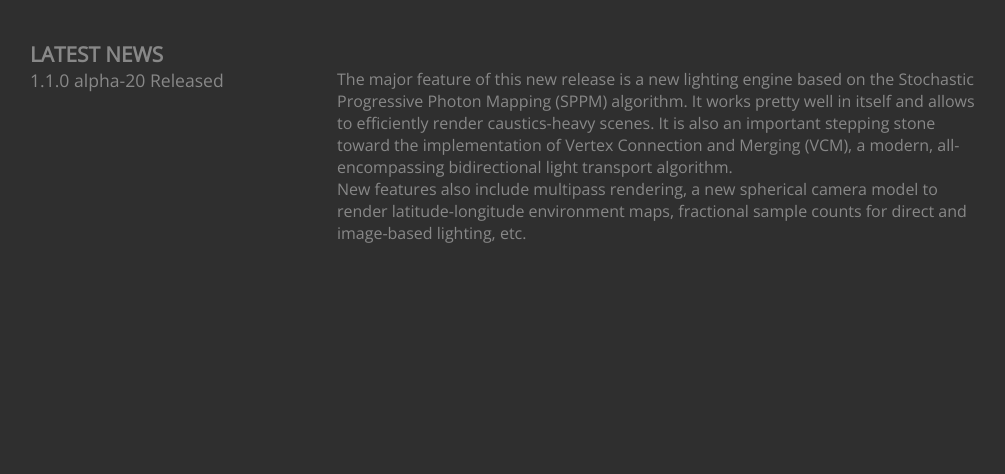
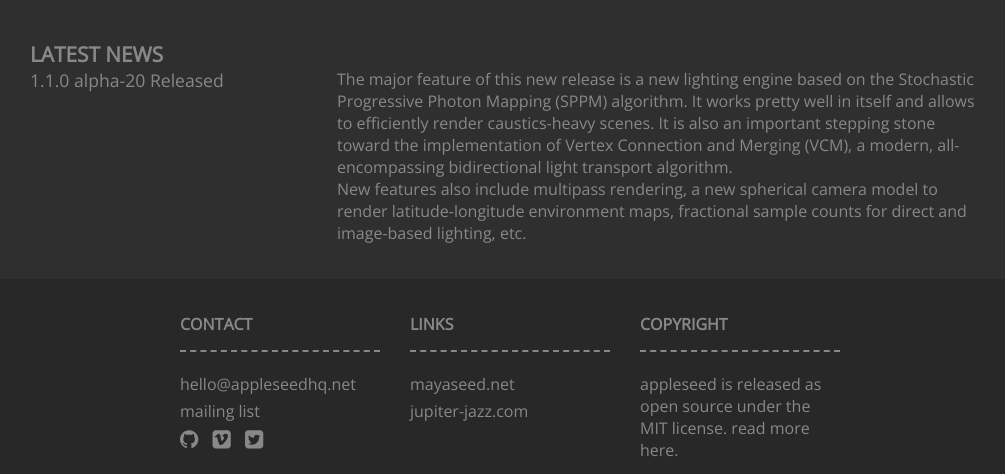
Before and after one commit to appleseedhq/appleseedhq.github.io, a Jekyll site: the page built from index.md, in a window 1280 px wide. Shown: the part 917-1391 px from the top of the page, without its empty margins (130-1135 px from the left). Built offline with Jekyll 4.4.1, drawn with Linux system fonts in a browser that asks for light colours; nearby versions of some CDN libraries; before the commit the page ends 1161 px from its top, so only the background shows below that.

Commit message:
added footer

```diff
--- a/_includes/footer.html
+++ b/_includes/footer.html
@@ -1,3 +1,33 @@
+        </div>
+        <p class="clear"></p>
+        <div id="footer-container">
+            <div id="footer-inner">
+                <div class="footer" id="contact">
+                    <h4>Contact</h4>
+                    <ul>
+                        <li><a href="mailto:hello@appleseedhq.net">hello@appleseedhq.net</a></li>
+                        <li><a href="https://groups.google.com/forum/#!forum/appleseed-dev">mailing list</a></li>
+                    </ul>
+                    <div id="social">
+                        <ul>
+                            <li><a href="https://github.com/appleseedhq"><i class="fa fa-github fa-lg"></i></a></li>
+                            <li><a href="https://vimeo.com/appleseedhq"><i class="fa fa-vimeo-square fa-lg"></i></a></li>
+                            <li><a href="https://twitter.com/appleseedhq"><i class="fa fa-twitter-square fa-lg"></i></a></li>
+                        </ul>
+                    </div>
+                </div>
+                <div class="footer" id="links">
+                    <h4>Links</h4>
+                    <ul>
+                        <li><a href="http://www.mayaseed.net">mayaseed.net</a></li>
+                        <li><a href="http://www.jupiter-jazz.com">jupiter-jazz.com</a></li>
+                    </ul>
+                </div>
+                <div class="footer" id="copyright">
+                    <h4>Copyright</h4>
+                    appleseed is released as open source under the MIT license. read more here.
+                </div>
+            </div>
         </div>
     </body>
 </html>
--- a/_includes/header.html
+++ b/_includes/header.html
@@ -3,7 +3,8 @@
     <head>
         <meta charset="utf-8">
         <title>{{ page.title }}</title>
-        <link href="http://fonts.googleapis.com/css?family=Open+Sans" rel="stylesheet" type="text/css">
+        <link href="http://fonts.googleapis.com/css?family=Open+Sans" rel="stylesheet">
+        <link href="//netdna.bootstrapcdn.com/font-awesome/4.0.3/css/font-awesome.css" rel="stylesheet">
         <link rel="stylesheet" href="{{ site.baseurl }}css/styles.css">
     </head>
     <body>
--- a/css/styles.css
+++ b/css/styles.css
@@ -7,6 +7,16 @@
 
 p {
     margin: 0px;
+}
+
+a {
+    color: #888888;
+    text-decoration: none;
+}
+
+a:hover {
+    color: #bbbbbb;
+    text-decoration: underline;
 }
 
 #header {
@@ -26,7 +36,9 @@
     text-align: center;
 }
 
-#navigation ul li { display: inline; }
+#navigation ul li {
+    display: inline;
+}
 
 #navigation ul li a {
     font-weight: bold;
@@ -118,3 +130,74 @@
     margin-left: 42px;
     width: 653px;
 }
+
+.clear {
+    clear: both;
+}
+
+#footer-container {
+    width:100%;
+
+    /* Firefox */
+    display:-moz-box;
+    -moz-box-pack:center;
+    -moz-box-align:center;
+
+    /* Safari and Chrome */
+    display:-webkit-box;
+    -webkit-box-pack:center;
+    -webkit-box-align:center;
+
+    /* W3C */
+    display:box;
+    box-pack:center;
+    box-align:center;
+
+    margin-top: 35px;
+    height: 195px;
+    background-color: #282828;
+}
+
+#footer-inner {
+    width: 660px;
+}
+
+.footer h4 {
+    padding-bottom: 15px;
+    text-transform: uppercase;
+    border-bottom: 2px dashed #888888;
+}
+
+.footer ul {
+    padding: 0;
+    margin: 0;
+    list-style-type: none;
+}
+
+.footer ul li {
+    margin-bottom: 5px;
+}
+
+#contact {
+    float: left;
+    margin-right: 30px;
+    width: 200px;
+}
+
+#social ul > li {
+    margin-right: 10px;
+    display: inline-block;
+    zoom: 1;
+    *display: inline;
+}
+
+#links {
+    float: left;
+    margin-right: 30px;
+    width: 200px;
+}
+
+#copyright {
+    float: left;
+    width: 200px;
+}
```
